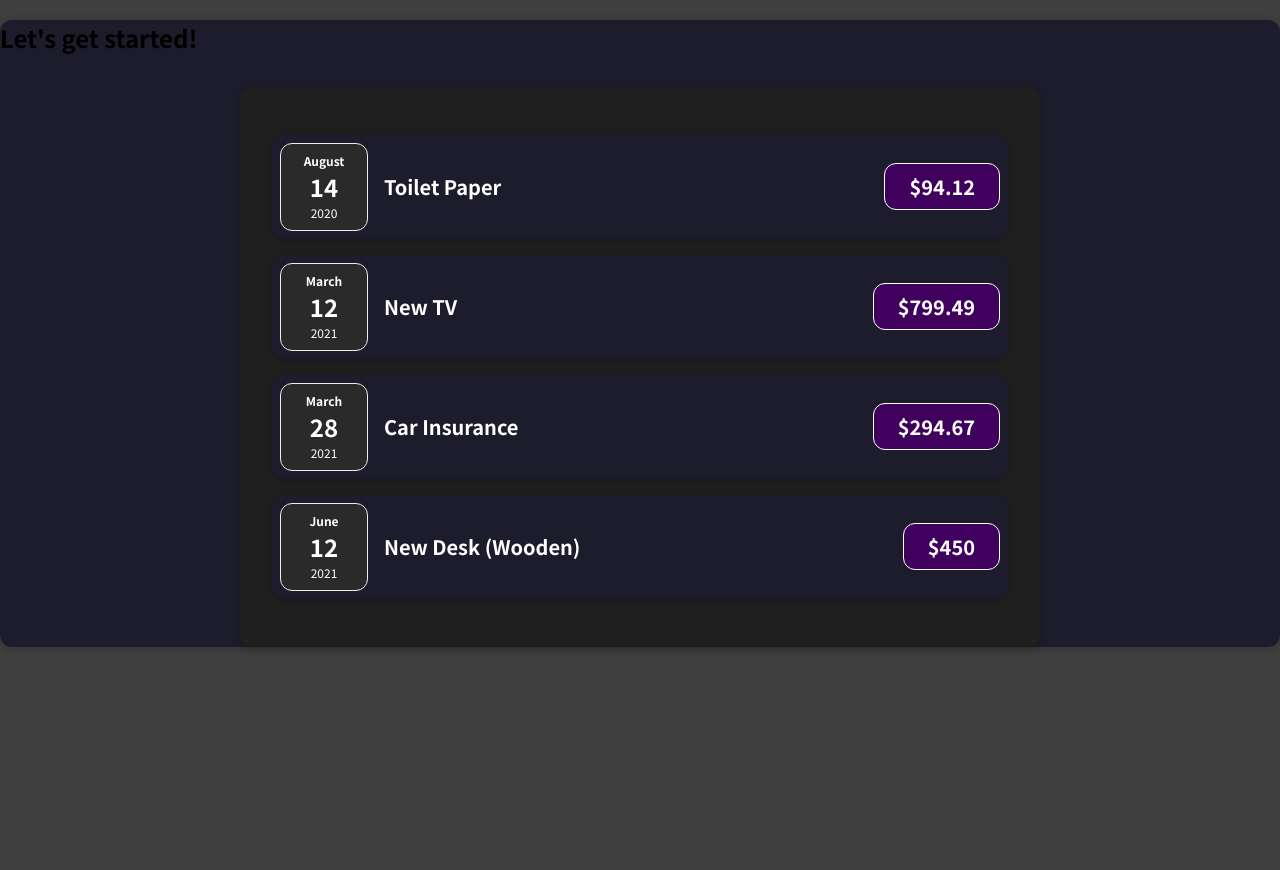
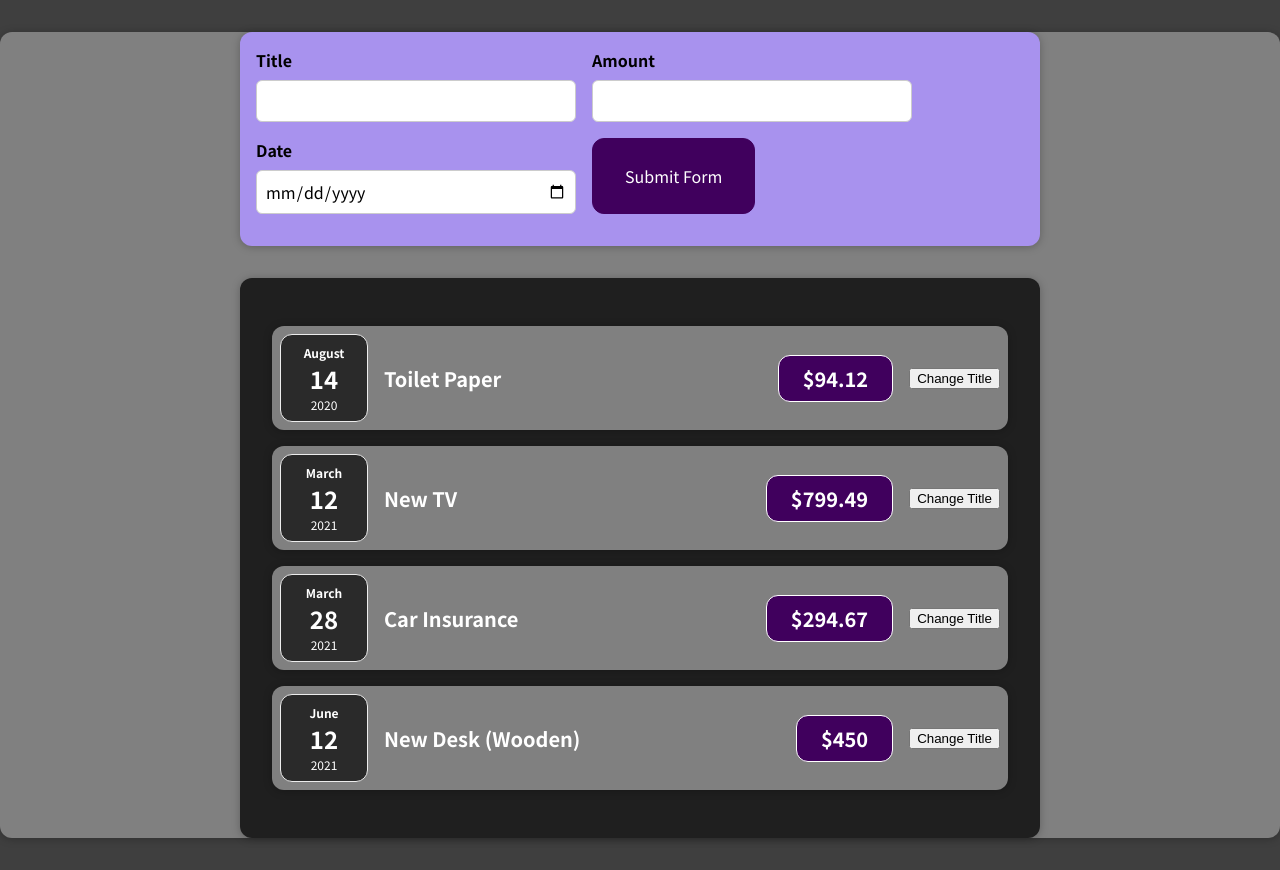
Before and after one commit to drmichaelnaguib/Expenses-app, a React (Create React App) app: page / in a window 1280 px wide. Before the commit the page ends 800 px from the top, so only its background shows below. Built offline with nearby package versions, Linux system fonts and the light colour scheme.

Commit message:
added New Expense and Expense Form

```diff
--- a/src/App.js
+++ b/src/App.js
@@ -1,5 +1,6 @@
 import ExpensesList from "./components/ExpensesList";
 import Card from"./components/Card";
+import NewExpense from "./components/NewExpense/NewExpense";
 
 function App() {
   const expenses = [
@@ -25,7 +26,7 @@
   ]
   return (
     <Card>
-      <h2>Let's get started!</h2>
+      <NewExpense/>
      <ExpensesList data={expenses}/>
     </Card>
   );
--- a/src/components/Card.css
+++ b/src/components/Card.css
@@ -1,5 +1,5 @@
 .card{
     border-radius: 12px;
     box-shadow: 0 1px 8px rgb(0,0,0,0.25);
-    background-color: #1d1c2c;
+    background-color: grey;
 }
--- a/src/components/ExpenseItem.js
+++ b/src/components/ExpenseItem.js
@@ -1,13 +1,20 @@
+import { useState } from 'react';
 import './ExpenseItem.css';
 import ExpenseDate from './ExpenseDate';
-import Card from"./Card";
+import Card from "./Card";
 function ExpenseItem(props) {
+    const [title, setTitle] = useState(props.title)
+
+    const clickHandler = () => {
+        setTitle('Updated!')
+    }
     return (
         <Card className="expense-item">
-            <ExpenseDate date={props.date}/>
+            <ExpenseDate date={props.date} />
             <div className="expense-item__description">
-                <h2>{props.title}</h2>
+                <h2>{title}</h2>
                 <div className="expense-item__price">${props.amount}</div>
+                <button onClick = {clickHandler}> Change Title</button>
             </div>
         </Card>
     )
--- /dev/null
+++ b/src/components/NewExpense/ExpenseForm.css
@@ -0,0 +1,26 @@
+.new-expense__controls {
+    display: flex;
+    flex-wrap: wrap;
+    gap: 1rem;
+    margin-bottom: 1rem;
+    text-align: left;
+  }
+
+  .new-expense__control label {
+    font-weight: bold;
+    margin-bottom: 0.5rem;
+    display: block;
+  }
+
+  .new-expense__control input {
+    font: inherit;
+    padding: 0.5rem;
+    border-radius: 6px;
+    border: 1px solid #ccc;
+    width: 20rem;
+    max-width: 100%;
+  }
+
+  .new-expense__actions {
+    text-align: right;
+  }
--- /dev/null
+++ b/src/components/NewExpense/ExpenseForm.js
@@ -0,0 +1,41 @@
+import {useState} from 'react';
+import "./ExpenseForm.css";
+const ExpenseForm = () => {
+    const [enteredTitle,setEnteredTiltle] = useState('')
+    const titleChangeHandler=(event)=>{
+        // console.log(event.target.value)
+        setEnteredTiltle(event.target.value);
+    }
+    const [enteredAmount,setEneterdAmount]= useState('')
+    const amountChangeHandler=(event)=>{
+        setEneterdAmount(event.target.value);
+    }
+    const [enteredDate,setEnteredDate]= useState('')
+    const dateChangeHandler=(event)=>{
+        setEnteredDate(event.target.value);
+    }
+
+
+    return (
+        <div>
+            <form>
+                <div className="new-expense__controls">
+                    <div className="new-expense__control">
+                        <label className="new-expense__control label">Title</label>
+                        <input className="new-expense__control input"type="text" onChange={titleChangeHandler}/>
+                    </div>
+                    <div className="new-expense__control">
+                        <label className="new-expense__control label" >Amount</label>
+                        <input className="new-expense__control input"type="number" min="0.01" step="0.01"onChange={amountChangeHandler} />
+                    </div>
+                    <div className="new-expense__control">
+                        <label className="new-expense__control label">Date</label>
+                        <input className="new-expense__control input"type="date" min="01-01-2019" max="31-12-2022"onChange={dateChangeHandler}/>
+                    </div>
+                    <button className="new-expense__actions">Submit Form</button>
+                </div>
+            </form>
+        </div>
+    )
+}
+export default ExpenseForm
--- /dev/null
+++ b/src/components/NewExpense/NewExpense.css
@@ -0,0 +1,38 @@
+.new-expense {
+    background-color: #a892ee;
+    padding: 1rem;
+    margin: 2rem auto;
+    width: 50rem;
+    max-width: 95%;
+    border-radius: 12px;
+    text-align: center;
+    box-shadow: 0 1px 8px rgba(0, 0, 0, 0.25);
+  }
+
+  .new-expense button {
+    font: inherit;
+    cursor: pointer;
+    padding: 1rem 2rem;
+    border: 1px solid #40005d;
+    background-color: #40005d;
+    color: white;
+    border-radius: 12px;
+    margin-right: 1rem;
+  }
+
+  .new-expense button:hover,
+  .new-expense button:active {
+    background-color: #510674;
+    border-color: #510674;
+  }
+
+  .new-expense button.alternative {
+    color: #220131;
+    border-color: transparent;
+    background-color: transparent;
+  }
+
+  .new-expense button.alternative:hover,
+  .new-expense button.alternative:active {
+    background-color: #ddb3f8;
+  }
--- /dev/null
+++ b/src/components/NewExpense/NewExpense.js
@@ -0,0 +1,10 @@
+import ExpenseForm from "./ExpenseForm"
+import "./NewExpense.css"
+const NewExpense = () =>{
+return (
+<div className="new-expense">
+<ExpenseForm/>
+</div>
+)
+}
+export default NewExpense
```
